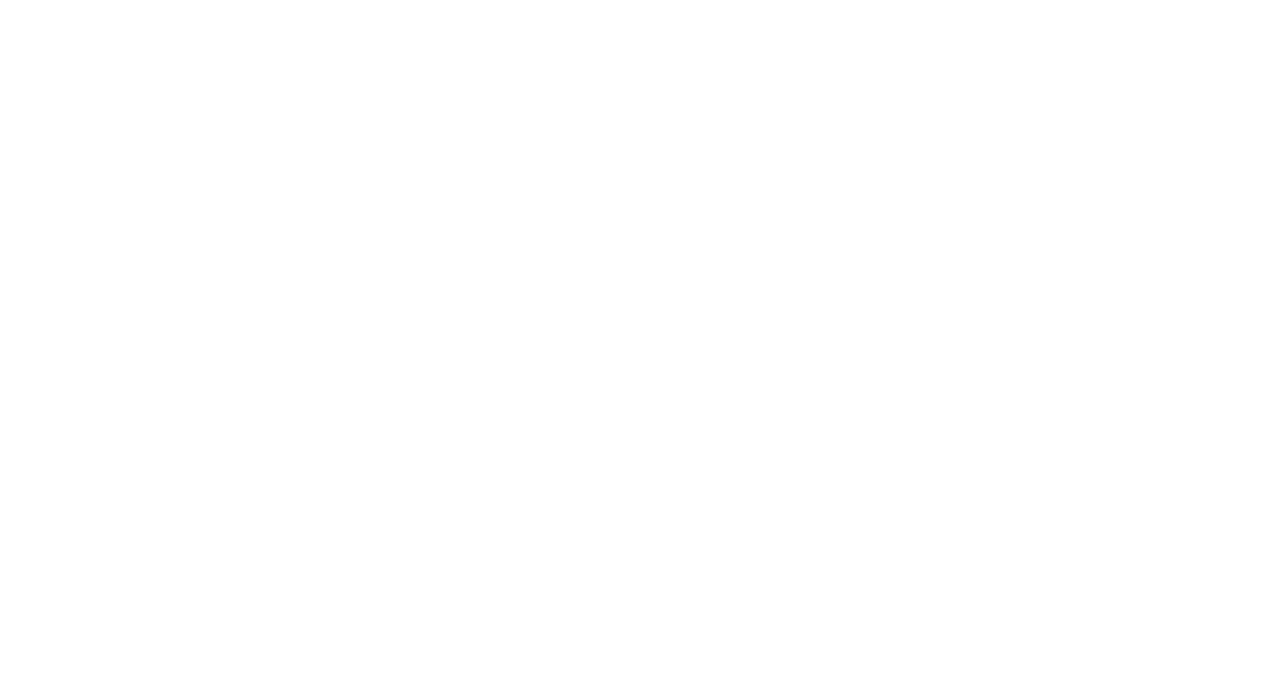
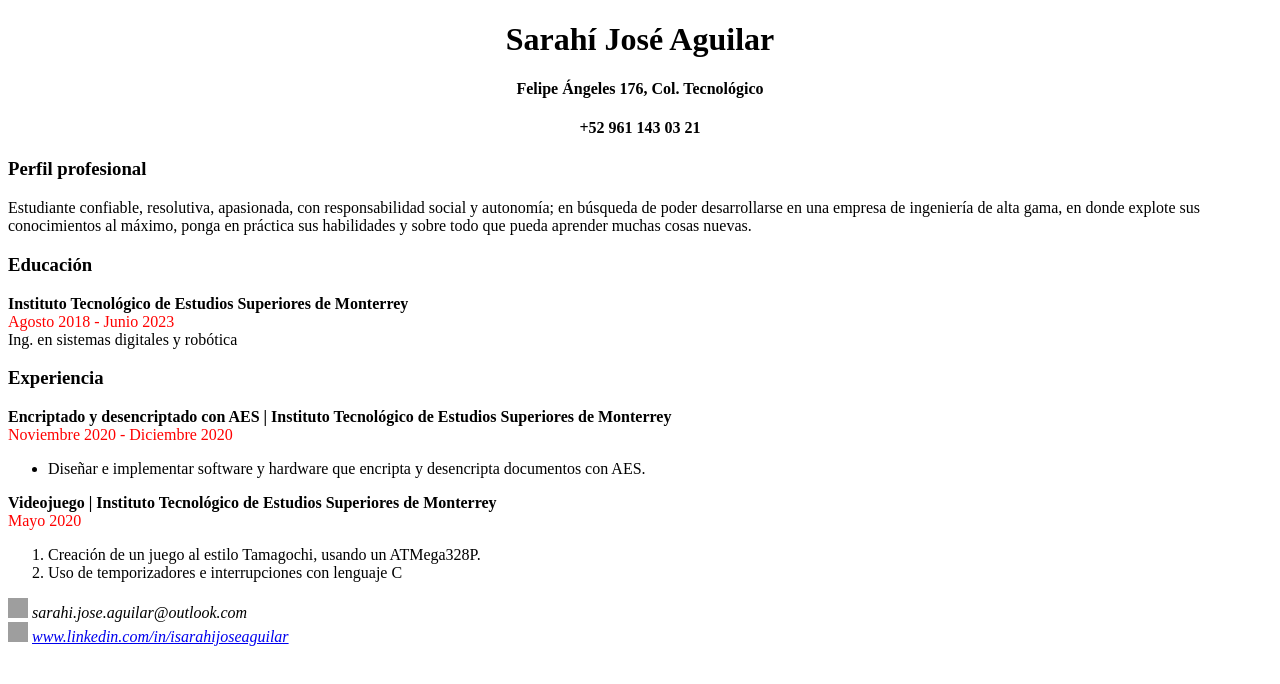
Before and after one commit to notengoidealala/lab2, a plain HTML site: page index.html in a window 1280 px wide. Drawn offline with Linux system fonts and the light colour scheme; grey boxes are pictures that could not be loaded.

Commit message:
Update index.html

```diff
--- a/index.html
+++ b/index.html
@@ -1,12 +1,56 @@
 <!DOCTYPE html>
 <html lang="en">
+
 <head>
-    <meta charset="UTF-8">
-    <meta http-equiv="X-UA-Compatible" content="IE=edge">
-    <meta name="viewport" content="width=device-width, initial-scale=1.0">
-    <title>Document</title>
+  <title>Currículum Sarahí</title>
 </head>
+
 <body>
-
+  <header>
+    <h1 style="text-align:center">Sarahí José Aguilar</h1>
+    <h4 style="text-align:center">Felipe Ángeles 176, Col. Tecnológico </h4>
+    <h4 style="text-align:center">+52 961 143 03 21 </h4>
+  </header>
+  <main>
+    <section id="Perfil profesional">
+      <h3>Perfil profesional</h3>
+      <p>Estudiante confiable, resolutiva, apasionada, con responsabilidad social y autonomía; en búsqueda de poder
+        desarrollarse en una empresa de ingeniería de alta gama, en donde explote sus conocimientos al máximo, ponga en
+        práctica sus habilidades y sobre todo que pueda aprender muchas cosas nuevas.</p>
+      <h3>Educación</h3>
+      <p><span style="font-weight:bold">Instituto Tecnológico de Estudios Superiores de Monterrey </span><br>
+        <span style="color:red">Agosto 2018 - Junio 2023</span><br>
+        Ing. en sistemas digitales y robótica <br>
+      </p>
+      <h3>Experiencia</h3>
+      <div id="Encriptado y desencriptado con AES">
+        <p><span style="font-weight:bold">Encriptado y desencriptado con AES | Instituto Tecnológico de Estudios Superiores de Monterrey </span><br>
+          <span style="color:red">Noviembre 2020 - Diciembre 2020</span><br>
+          <ul>
+            <li>
+              Diseñar e implementar software y hardware que encripta y desencripta documentos con AES.
+            </li>
+          </ul>
+      </p></div>
+       <p><span style="font-weight:bold">Videojuego | Instituto Tecnológico de Estudios Superiores de Monterrey </span><br>
+          <span style="color:red">Mayo 2020</span><br>
+         <ol>
+            <li>
+              Creación de un juego al estilo Tamagochi, usando un ATMega328P.
+            </li>
+           <li>
+             Uso de temporizadores e interrupciones con lenguaje C
+           </li>
+         </ol>
+      </p></div>
+    </section>
+  </main>
 </body>
+<footer>
+  <address>
+    <img src="https://www.google.com/url?sa=i&url=https%3A%2F%2Fwww.flaticon.com%2Ffree-icon%2Femail_2989993&psig=AOvVaw3SVo0Hy1W-Wf7DE7PBc1nG&ust=1673400477847000&source=images&cd=vfe&ved=0CBAQjRxqFwoTCIiN5trsu_wCFQAAAAAdAAAAABAG" width="20" height="20"></img> sarahi.jose.aguilar@outlook.com <br>
+    <nav><img src="https://www.google.com/url?sa=i&url=https%3A%2F%2Fwww.flaticon.es%2Ficono-gratis%2Flinkedin_174857&psig=AOvVaw1iep1LpkDkfP5owa0aiTbL&ust=1673400610156000&source=images&cd=vfe&ved=0CBAQjRxqFwoTCPCb95ntu_wCFQAAAAAdAAAAABAE" width="20" height="20"></img> <a href="www.linkedin.com/in/isarahijoseaguilar
+">www.linkedin.com/in/isarahijoseaguilar</a></nav>
+  </address>
+</footer>
 </html>
```
